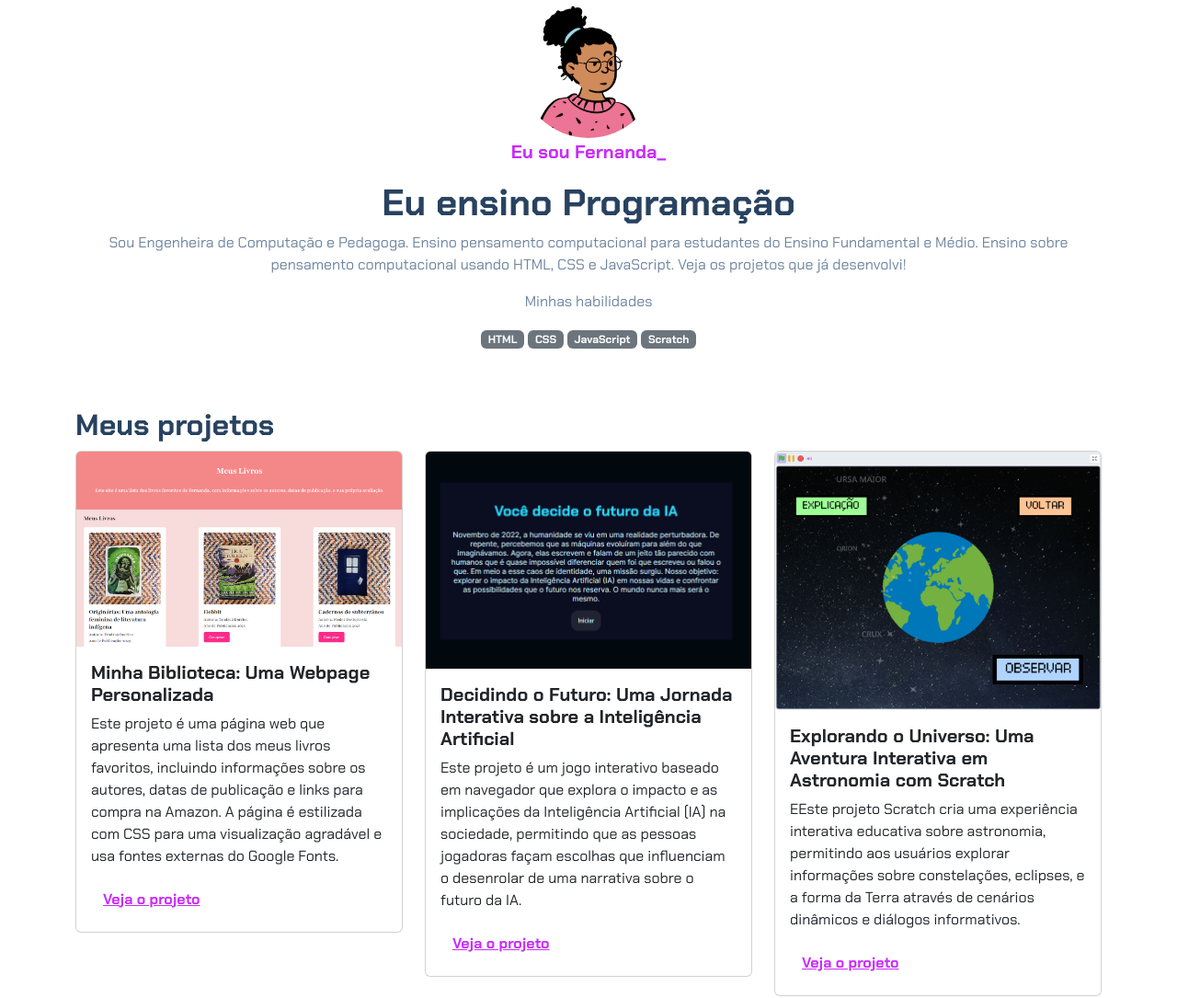
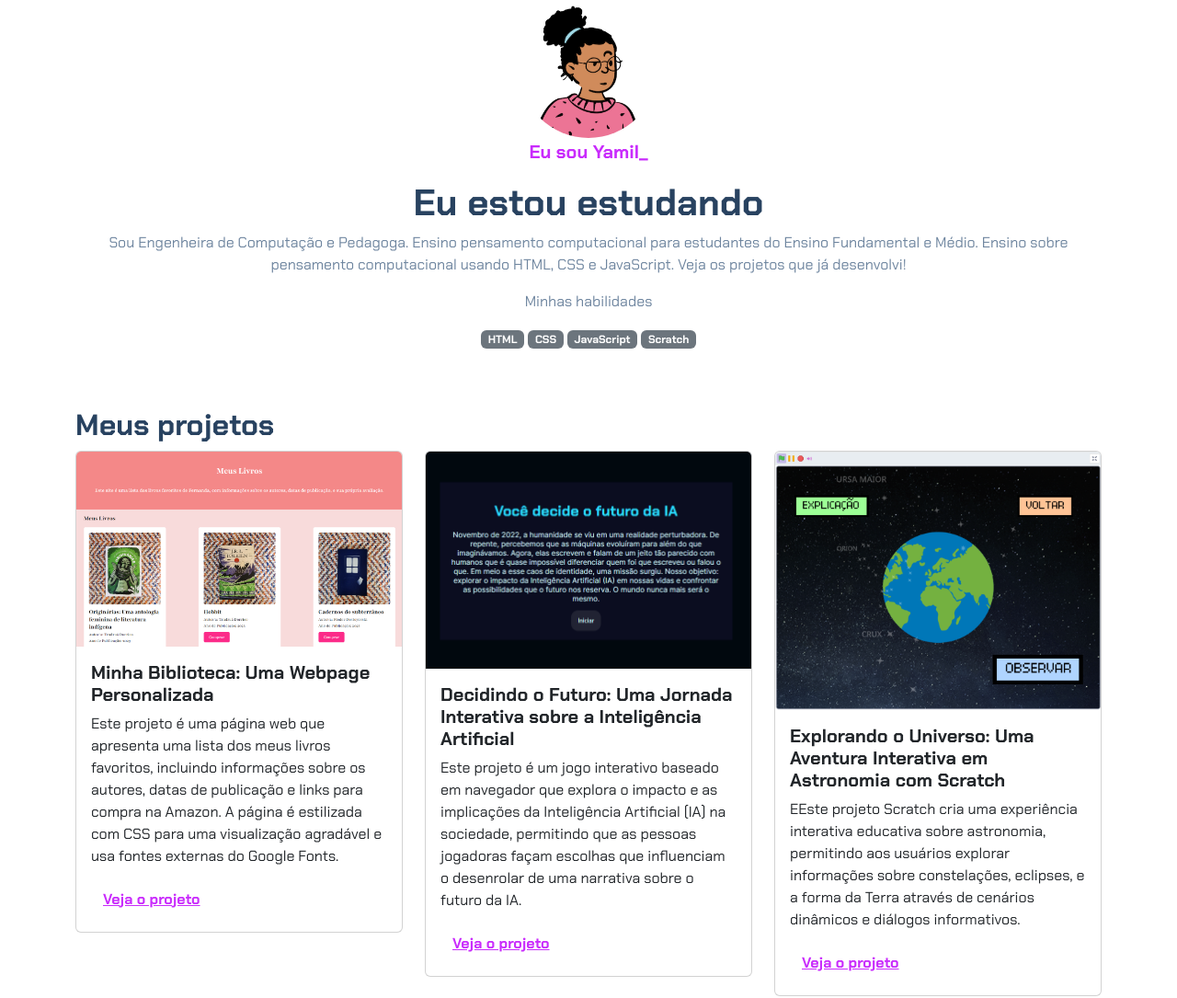
Before and after one commit to yamil512/repositorio, a plain HTML site: page index.html in a window 1280 px wide. Shown: the top 1085 px of the page at 92% size. Drawn offline with nearby package versions, Linux system fonts and the light colour scheme.

Commit message:
Update index.html

```diff
--- a/index.html
+++ b/index.html
@@ -14,8 +14,8 @@
     <header class="container text-center">
         <img src="img/avatar-perfil.png" alt="avatar da Fernanda" class="rounded-circle" width="150" height="150"
             srcset="">
-        <p class="lead">Eu sou Fernanda_</p>
-        <h1>Eu ensino Programação</h1>
+        <p class="lead">Eu sou Yamil_</p>
+        <h1>Eu estou estudando</h1>
         <p>Sou Engenheira de Computação e Pedagoga. Ensino pensamento computacional para estudantes do Ensino
             Fundamental e Médio. Ensino sobre pensamento computacional usando HTML, CSS e JavaScript. Veja os projetos
             que já desenvolvi!</p>
```
